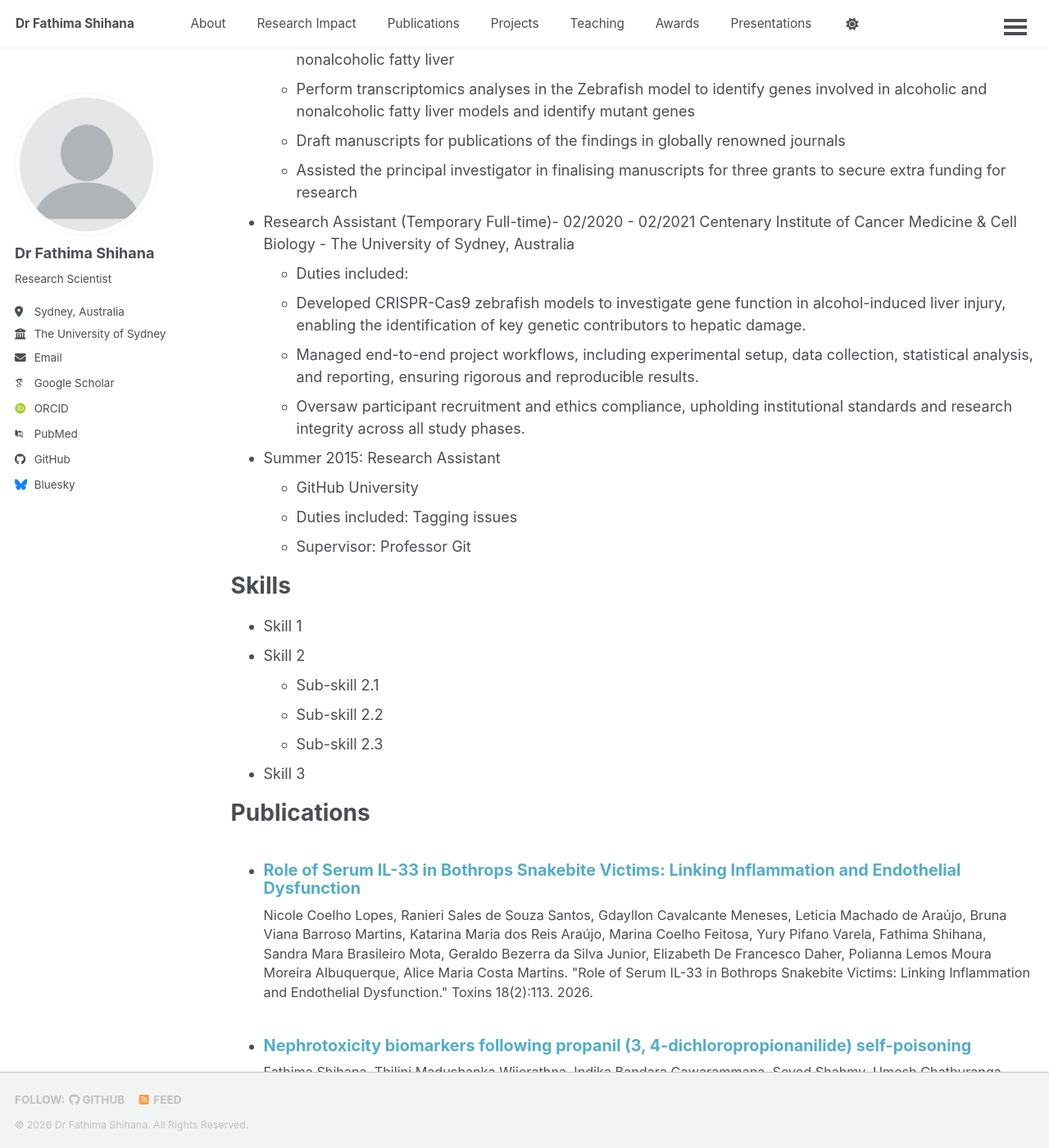
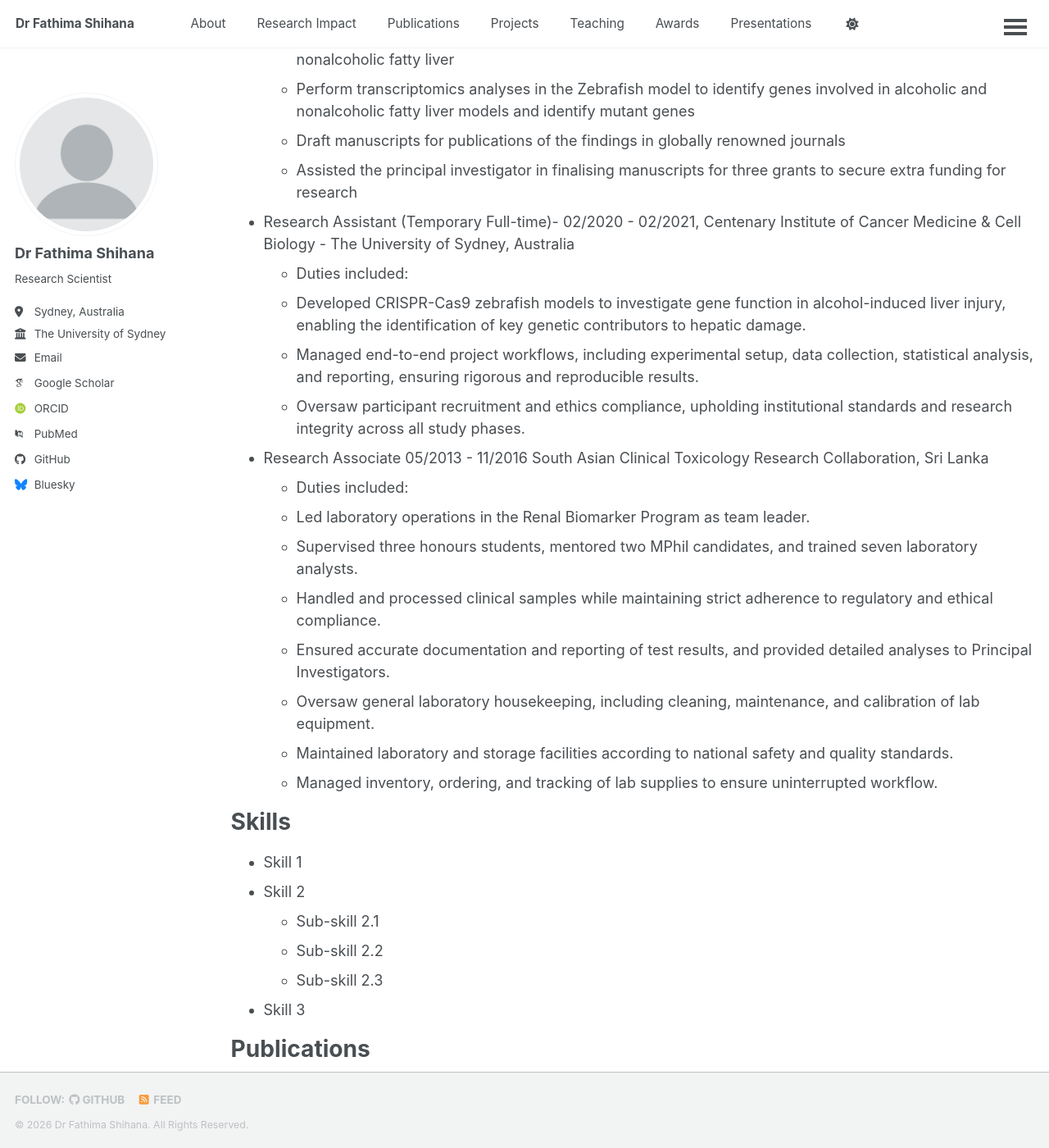
Before and after one commit to fathimashihana/fathimashihana.github.io, a Jekyll site: the page built from _pages/cv.md, in a window 1280 px wide and 1400 px high, scrolled down 502 px. Shown: the whole window at 82% size. Built offline with Jekyll 4.4.1, drawn with Linux system fonts in a browser that asks for light colours; some web fonts are replaced; a script bundle is joined from its source files by our own code; library files that are not in the unit come from our copies.

Commit message:
Update cv.md

```diff
--- a/_pages/cv.md
+++ b/_pages/cv.md
@@ -24,17 +24,21 @@ Work experience
   * Draft manuscripts for publications of the findings in globally renowned journals
   * Assisted the principal investigator in finalising manuscripts for three grants to secure extra funding for research
 
-
-* Research Assistant (Temporary Full-time)- 02/2020 - 02/2021  Centenary Institute of Cancer Medicine & Cell Biology - The University of Sydney, Australia
+* Research Assistant (Temporary Full-time)- 02/2020 - 02/2021,  Centenary Institute of Cancer Medicine & Cell Biology - The University of Sydney, Australia
   * Duties included:
   * Developed CRISPR-Cas9 zebrafish models to investigate gene function in alcohol-induced liver injury, enabling the identification of key genetic contributors to hepatic damage.
   * Managed end-to-end project workflows, including experimental setup, data collection, statistical analysis, and reporting, ensuring rigorous and reproducible results.
   * Oversaw participant recruitment and ethics compliance, upholding institutional standards and research integrity across all study phases.
 
-* Summer 2015: Research Assistant
-  * GitHub University
-  * Duties included: Tagging issues
-  * Supervisor: Professor Git
+* Research Associate 05/2013 - 11/2016 South Asian Clinical Toxicology Research Collaboration, Sri Lanka
+  * Duties included:
+  * Led laboratory operations in the Renal Biomarker Program as team leader.
+  * Supervised three honours students, mentored two MPhil candidates, and trained seven laboratory analysts.
+  * Handled and processed clinical samples while maintaining strict adherence to regulatory and ethical compliance.
+  * Ensured accurate documentation and reporting of test results, and provided detailed analyses to Principal Investigators.
+  * Oversaw general laboratory housekeeping, including cleaning, maintenance, and calibration of lab equipment.
+  * Maintained laboratory and storage facilities according to national safety and quality standards.
+  * Managed inventory, ordering, and tracking of lab supplies to ensure uninterrupted workflow.
 
 Skills
 ======
```
